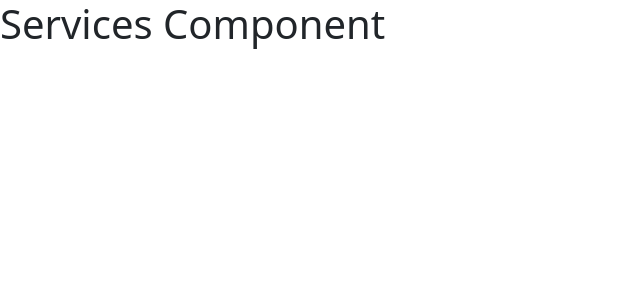
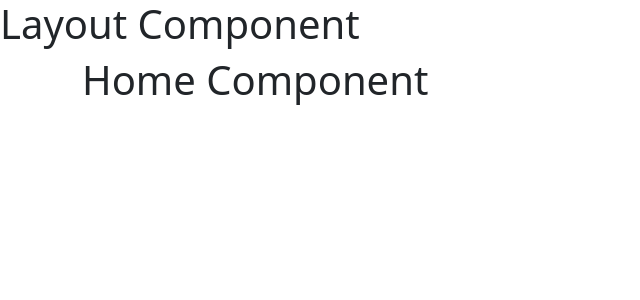
Before and after one commit to jbgalvo/Galvo_Activity14, a React (Vite) app: page / in a window 1280 px wide. Shown: the top 300 px of the page, without its empty margins (0-640 px from the left). Built offline with nearby package versions, Linux system fonts and the light colour scheme.

Commit message:
added basic routing tasks

```diff
--- a/src/App.jsx
+++ b/src/App.jsx
@@ -12,7 +12,16 @@ function App() {
 
   return (
     <>
-      <Services />
+      <BrowserRouter>
+        <Routes>
+          <Route path="/" element={<Layout />}>
+            <Route index element={<Home />}/>
+            <Route path="about" element={<About />}/>
+            <Route path="contact" element={<Contact />}/>
+            <Route path="services" element={<Services />}/>
+          </Route>
+        </Routes>
+      </BrowserRouter>
     </>
   )
 }
--- a/src/pages/Layout.jsx
+++ b/src/pages/Layout.jsx
@@ -1,7 +1,12 @@
+import { Outlet, Link } from "react-router-dom";
+
 function Layout() {
   return (
     <>
       <h1>Layout Component</h1>
+      <div className="container">
+        <Outlet></Outlet>
+      </div>
     </>
   )
 }
```
